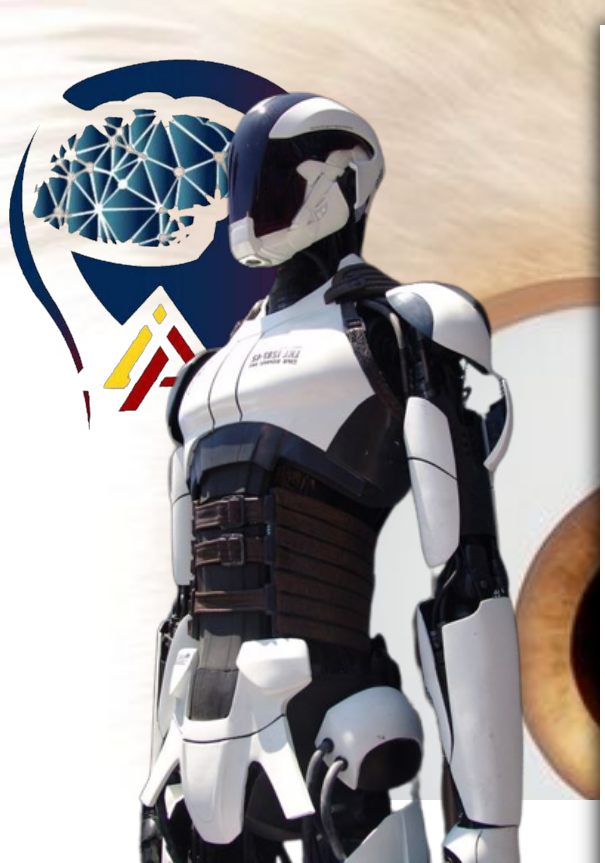
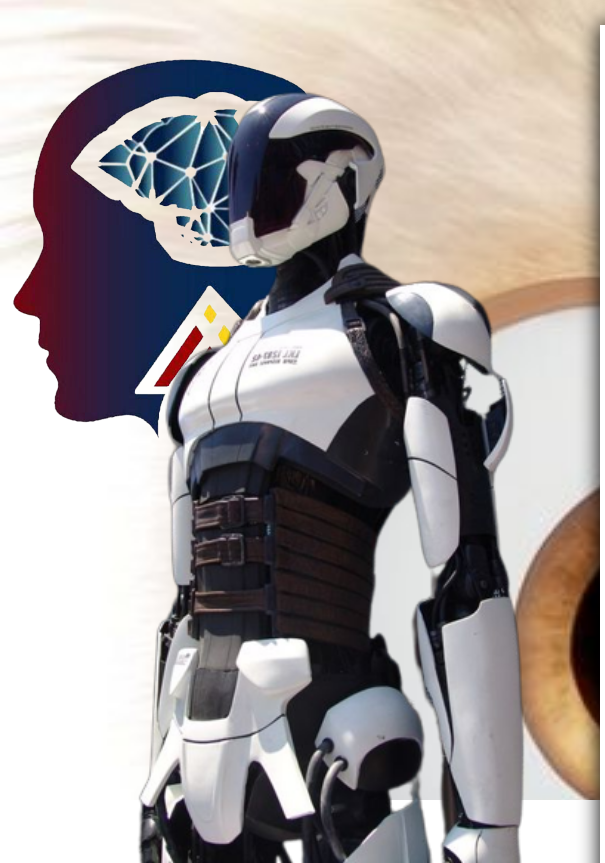
Before and after one commit to KiaraSihag/Letterhead, a plain HTML site: page index.html in a window 1280 px wide. Shown: the top 863 px of the page, 0-605 px from the left. Drawn offline with Linux system fonts and the light colour scheme.

Commit message:
logo update index.html

```diff
--- a/index.html
+++ b/index.html
@@ -77,7 +77,7 @@
 
 <body>
     <div id="logo">
-        <img src="images/logo1.png" alt=""></div>
+        <img src="images/logo.png" alt=""></div>
     <div id="gif-img">
         <img src="images/sd-img1.png" alt="" style="width: 100%; height:100%;">
     </div>
```
